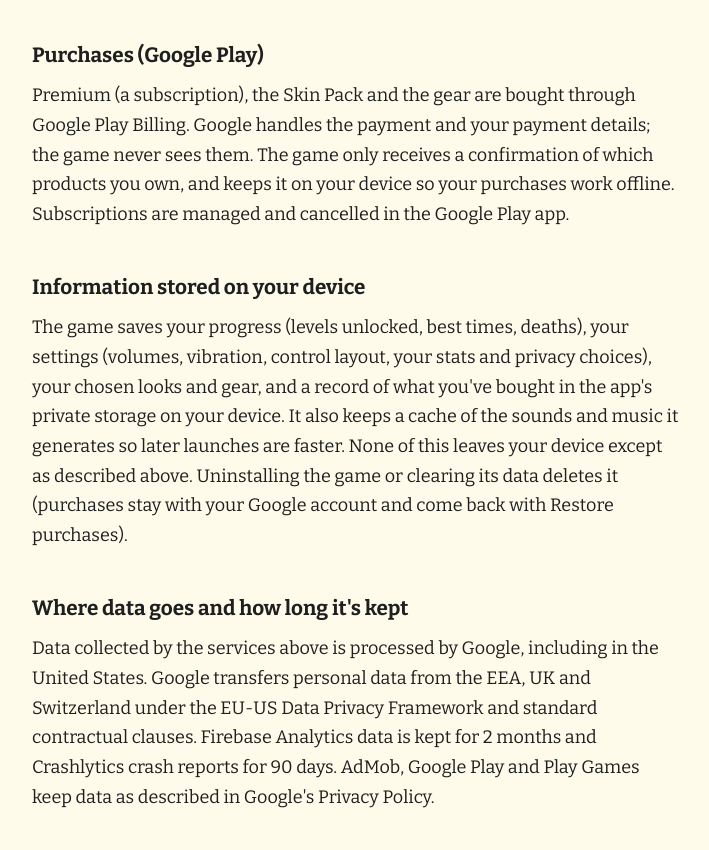
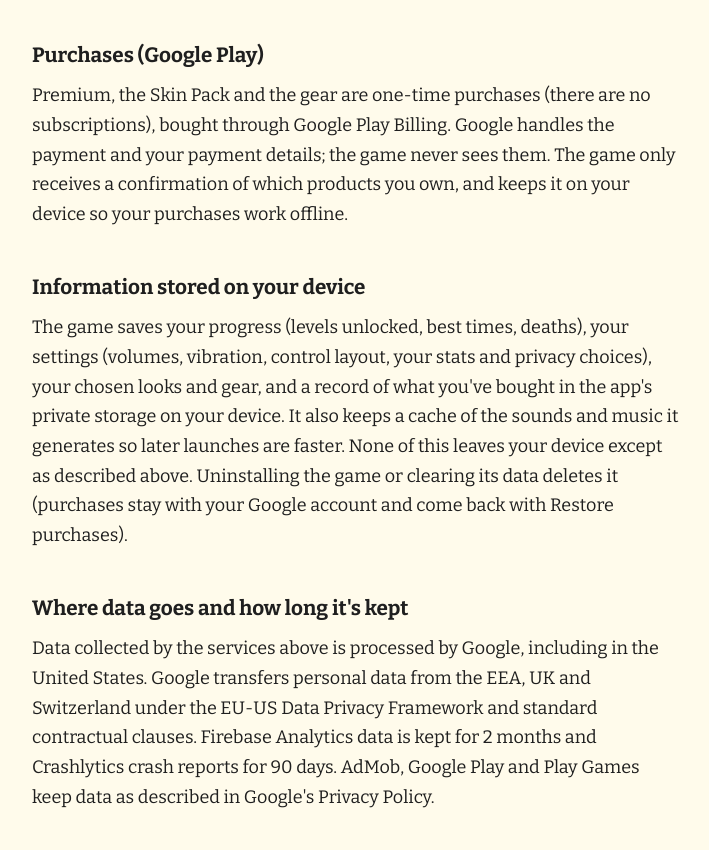
Before and after one commit to muhammadk1607/muhammadk1607.github.io, a plain HTML site: page tethered/privacy/index.html in a window 1280 px wide. Shown: the part 2212-3062 px from the top of the page, without its empty margins (284-993 px from the left). Drawn offline with Linux system fonts and the light colour scheme.

Commit message:
Tethered privacy: all purchases are one-time, no subscriptions
Co-Authored-By: Claude Opus 5.5 <noreply@anthropic.com>
Claude-Session: https://claude.ai/code/session_01HF9tkz1ASGBDYAjpA6i2nq

```diff
--- a/tethered/privacy/index.html
+++ b/tethered/privacy/index.html
@@ -261,10 +261,9 @@
 
 			<h2>Purchases (Google Play)</h2>
 			<p>
-				Premium (a subscription), the Skin Pack and the gear are bought through Google Play Billing. Google
+				Premium, the Skin Pack and the gear are one-time purchases (there are no subscriptions), bought through Google Play Billing. Google
 				handles the payment and your payment details; the game never sees them. The game only receives a
 				confirmation of which products you own, and keeps it on your device so your purchases work offline.
-				Subscriptions are managed and cancelled in the Google Play app.
 			</p>
 
 			<h2>Information stored on your device</h2>
```
